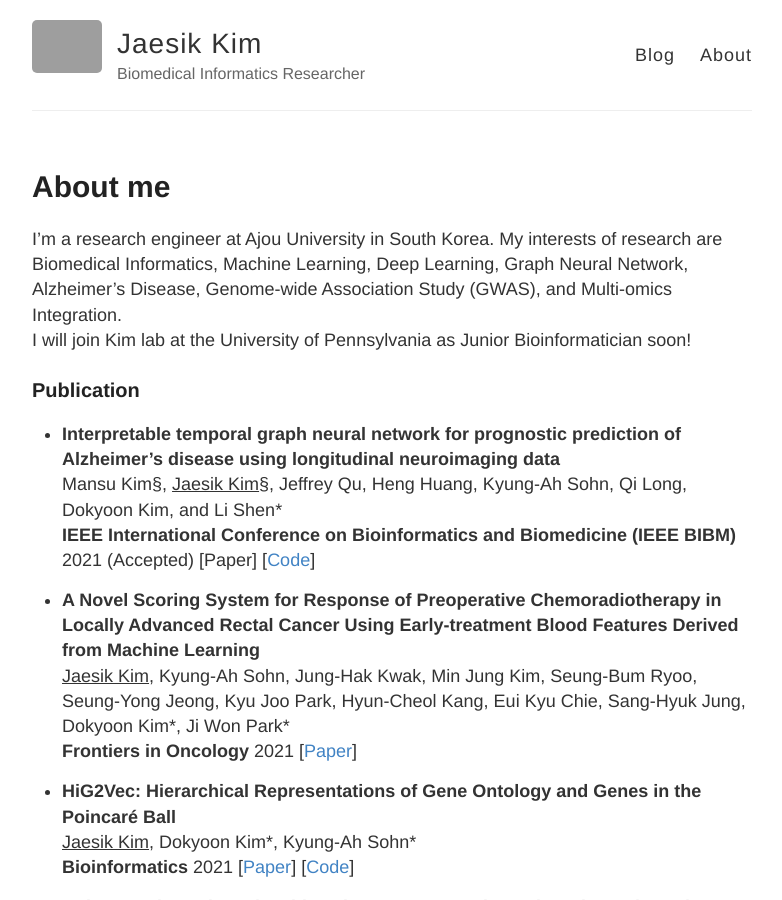
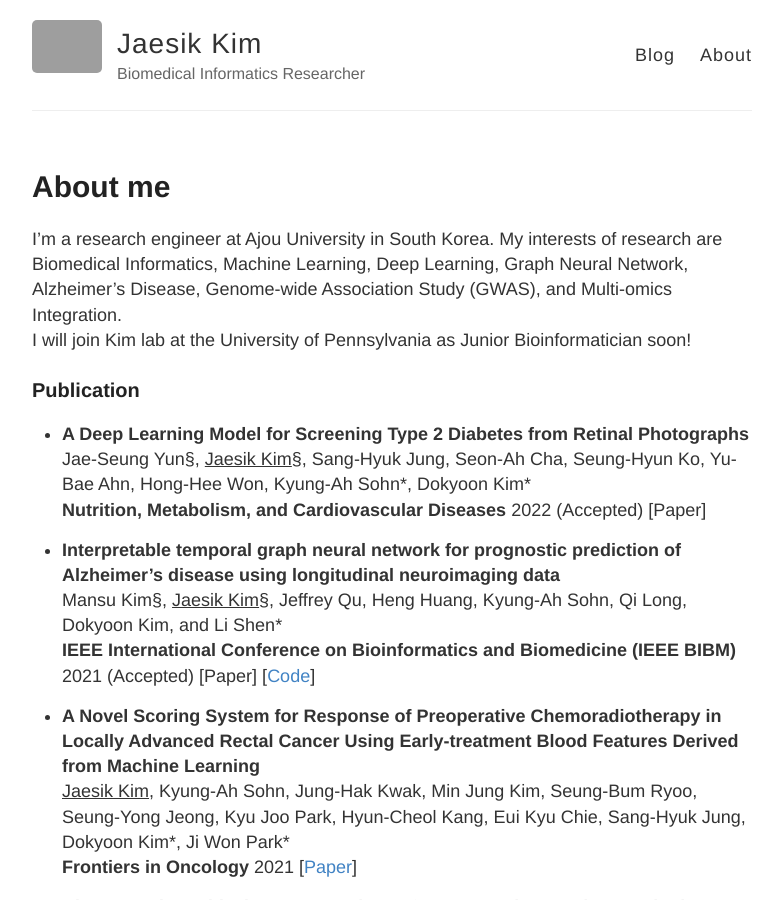
Before and after one commit to JaesikKim/JaesikKim.github.io, a Jekyll site: the page built from about.md, in a window 1280 px wide and 900 px high. Shown: the whole window, without its empty margins (248-1030 px from the left). Built offline with Jekyll 4.4.1, drawn with Linux system fonts in a browser that asks for light colours; grey boxes are pictures that could not be loaded.

Commit message:
update aboutme

```diff
--- a/about.md
+++ b/about.md
@@ -8,6 +8,10 @@ I'm a research engineer at Ajou University in South Korea. My interests of resea
 I will join Kim lab at the University of Pennsylvania as Junior Bioinformatician soon!
 
 ### Publication
+- <b>A Deep Learning Model for Screening Type 2 Diabetes from Retinal Photographs</b> \
+Jae-Seung Yun§, <ins>Jaesik Kim</ins>§, Sang-Hyuk Jung, Seon-Ah Cha, Seung-Hyun Ko, Yu-Bae Ahn, Hong-Hee Won, Kyung-Ah Sohn\*, Dokyoon Kim\* \
+<b>Nutrition, Metabolism, and Cardiovascular Diseases</b> 2022 (Accepted) [Paper]
+
 - <b>Interpretable temporal graph neural network for prognostic prediction of Alzheimer’s disease using longitudinal neuroimaging data</b> \
 Mansu Kim§, <ins>Jaesik Kim</ins>§, Jeffrey Qu, Heng Huang, Kyung-Ah Sohn, Qi Long, Dokyoon Kim, and Li Shen\* \
 <b>IEEE International Conference on Bioinformatics and Biomedicine (IEEE BIBM)</b> 2021 (Accepted) [Paper] [[Code](https://github.com/JaesikKim/temporal-GNN)]
```
Also changed, not shown: 2 other files.
